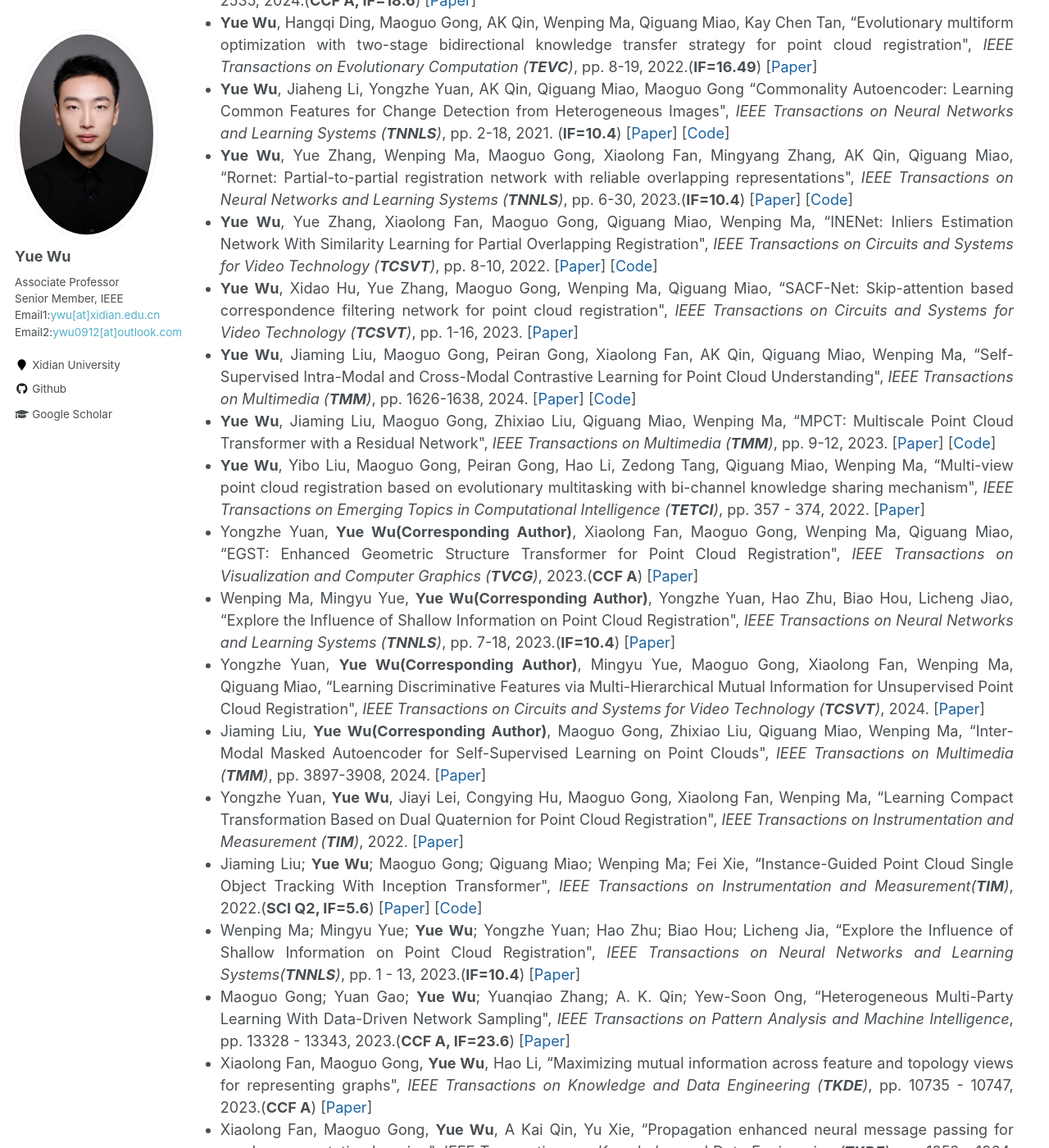
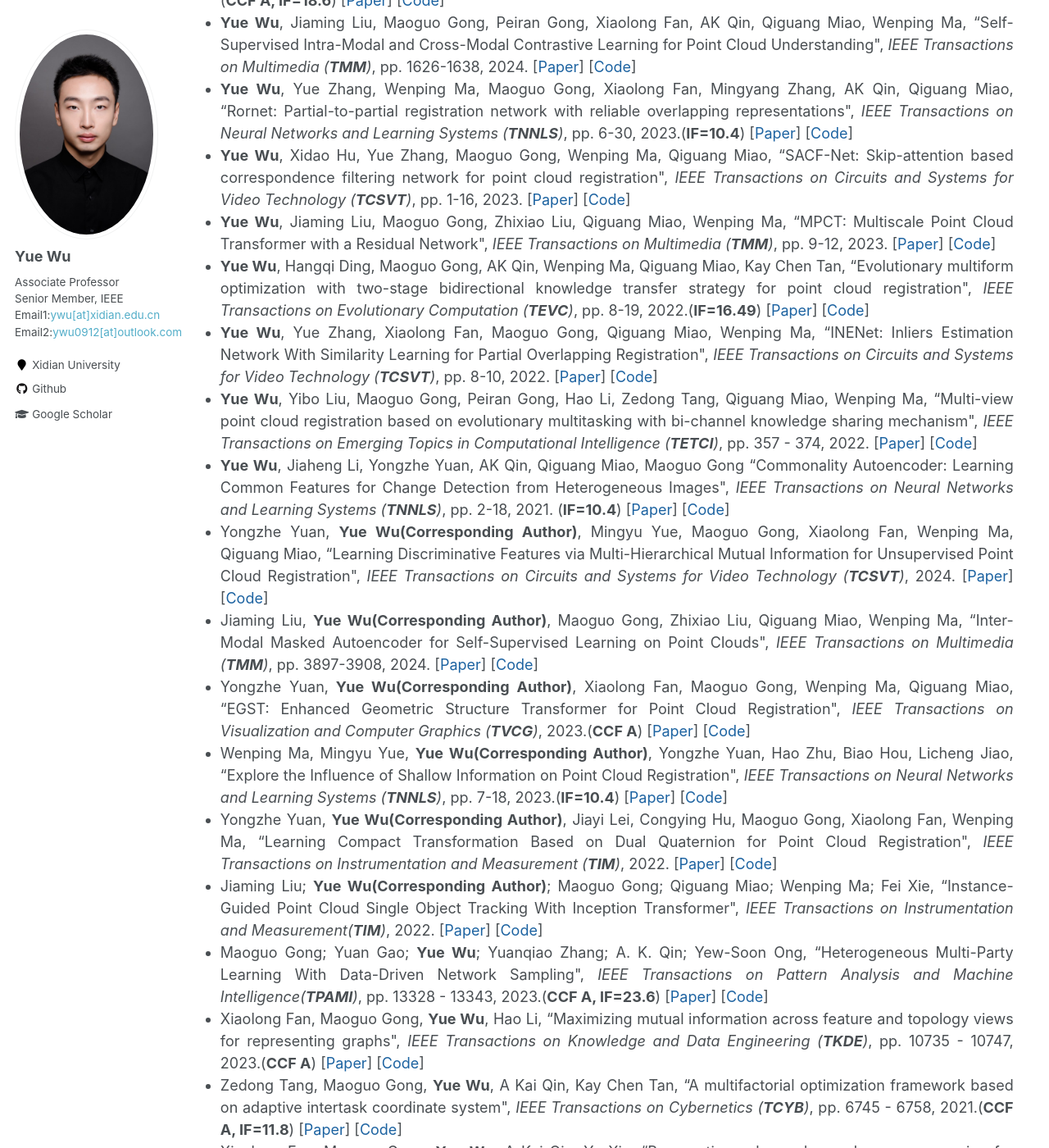
Before and after one commit to ywuchina/ywuchina.github.io, a Jekyll site: the page built from _pages/home.md, in a window 1280 px wide and 1400 px high, scrolled down 2874 px. Shown: the whole window at 82% size. Built offline with Jekyll 4.4.1, drawn with Linux system fonts in a browser that asks for light colours; some of the changed text lies outside the part shown.

Commit message:
Update paper.html

```diff
--- a/_includes/paper.html
+++ b/_includes/paper.html
@@ -24,22 +24,89 @@
 <span>
 <b>Yue Wu</b>, Jiaming Liu, Maoguo Gong, Qiguang Miao, Wenping Ma, Cai Xu,
 “Joint Semantic Segmentation using representations of LiDAR point clouds and camera images",
-<i>Information Fusion (<b>INFORM FUSION</b>)</i>, pp. 1566-2535, 2024.(<b>CCF A, IF=18.6</b>)
+<i>Information Fusion (<b>inffus</b>)</i>, pp. 1566-2535, 2024.(<b>CCF A, IF=18.6</b>)
 [<a href= "https://www.sciencedirect.com/science/article/abs/pii/S1566253524001489" target="_blank">Paper</a>]
+[<a href= "https://github.com/ywu0912/TeamCode.git" target="_blank">Code</a>]
 </span>
 </li>
+<!--paper2-->
+<li style="margin-bottom: 1.5;">
+    <span>
+    <b>Yue Wu</b>, Jiaming Liu, Maoguo Gong, Peiran Gong, Xiaolong Fan, AK Qin, Qiguang Miao, Wenping Ma,
+    “Self-Supervised Intra-Modal and Cross-Modal Contrastive Learning for Point Cloud Understanding",
+    <i>IEEE Transactions on Multimedia (<b>TMM</b>)</i>, pp. 1626-1638, 2024.
+    [<a href= "https://ieeexplore.ieee.org/document/10147273" target="_blank">Paper</a>]
+    [<a href= "https://github.com/liujia99/CrossNet" target="_blank">Code</a>]
+    </span>
+</li>
+<!--paper3-->
+<li style="margin-bottom: 1.5;">
+    <span>
+    <b>Yue Wu</b>, Yue Zhang, Wenping Ma, Maoguo Gong, Xiaolong Fan, Mingyang Zhang, AK Qin, Qiguang Miao,
+    “Rornet: Partial-to-partial registration network with reliable overlapping representations",
+    <i>IEEE Transactions on Neural Networks and Learning Systems (<b>TNNLS</b>)</i>, pp. 6-30, 2023.(<b>IF=10.4</b>)
+    [<a href= "https://ieeexplore.ieee.org/document/10168979" target="_blank">Paper</a>]
+    [<a href= "https://github.com/superYuezhang/RORNet" target="_blank">Code</a>]
+    </span>
+    </li>
+<!--paper4-->
+<li style="margin-bottom: 1.5;">
+    <span>
+    <b>Yue Wu</b>, Xidao Hu, Yue Zhang, Maoguo Gong, Wenping Ma, Qiguang Miao,
+    “SACF-Net: Skip-attention based correspondence filtering network for point cloud registration",
+    <i>IEEE Transactions on Circuits and Systems for Video Technology (<b>TCSVT</b>)</i>, pp. 1-16, 2023.
+    [<a href= "https://ieeexplore.ieee.org/abstract/document/10018266" target="_blank">Paper</a>]
+    [<a href= "https://github.com/HXDao/SACF-Net" target="_blank">Code</a>]
+    </span>
+    </li>
 
-<!--paper2-->
+<!--paper5-->
+<li style="margin-bottom: 1.5;">
+    <span>
+    <b>Yue Wu</b>, Jiaming Liu, Maoguo Gong, Zhixiao Liu, Qiguang Miao, Wenping Ma,
+    “MPCT: Multiscale Point Cloud Transformer with a Residual Network",
+    <i>IEEE Transactions on Multimedia (<b>TMM</b>)</i>, pp. 9-12, 2023.
+    [<a href= "https://ieeexplore.ieee.org/document/10249213" target="_blank">Paper</a>]
+    [<a href= "https://github.com/ywuchina/TeamCode/blob/main/MindSpore%20Project/MPCT_mindspore.zip" target="_blank">Code</a>]
+    </span>
+    </li>
+<!--paper6-->
 <li style="margin-bottom: 1.5;">
 <span>
 <b>Yue Wu</b>, Hangqi Ding, Maoguo Gong, AK Qin, Wenping Ma, Qiguang Miao, Kay Chen Tan,
 “Evolutionary multiform optimization with two-stage bidirectional knowledge transfer strategy for point cloud registration",
 <i>IEEE Transactions on Evolutionary Computation (<b>TEVC</b>)</i>, pp. 8-19, 2022.(<b>IF=16.49</b>)
 [<a href= "https://ieeexplore.ieee.org/document/9925083" target="_blank">Paper</a>]
+[<a href= "https://github.com/ywu0912/TeamCode.git" target="_blank">Code</a>]
 </span>
 </li>
 
-<!--paper3-->
+
+
+<!--paper7-->
+<li style="margin-bottom: 1.5;">
+    <span>
+    <b>Yue Wu</b>, Yue Zhang, Xiaolong Fan, Maoguo Gong, Qiguang Miao, Wenping Ma,
+    “INENet: Inliers Estimation Network With Similarity Learning for Partial Overlapping Registration",
+    <i>IEEE Transactions on Circuits and Systems for Video Technology (<b>TCSVT</b>)</i>, pp. 8-10, 2022.
+    [<a href= "https://ieeexplore.ieee.org/document/9915616" target="_blank">Paper</a>]
+    [<a href= "https://github.com/superYuezhang/INENet" target="_blank">Code</a>]
+    </span>
+    </li>
+<!--paper8-->
+<li style="margin-bottom: 1.5;">
+    <span>
+        <b>Yue Wu</b>, Yibo Liu, Maoguo Gong, Peiran Gong, Hao Li, Zedong Tang, Qiguang Miao, Wenping Ma,
+    “Multi-view point cloud registration based on evolutionary multitasking with bi-channel knowledge sharing mechanism",
+    <i>IEEE Transactions on Emerging Topics in Computational Intelligence (<b>TETCI</b>)</i>, pp. 357 - 374, 2022.
+    [<a href= "https://ieeexplore.ieee.org/abstract/document/9903069" target="_blank">Paper</a>]
+    [<a href= "https://github.com/ywu0912/TeamCode.git" target="_blank">Code</a>]
+    </span>
+    </li>
+
+
+
+<!--paper9-->
 <li style="margin-bottom: 1.5;">
 <span>
 <b>Yue Wu</b>, Jiaheng Li, Yongzhe Yuan, AK Qin, Qiguang Miao, Maoguo Gong
@@ -52,76 +119,56 @@
 
 
 
-<!--paper4-->
-<li style="margin-bottom: 1.5;">
-<span>
-<b>Yue Wu</b>, Yue Zhang, Wenping Ma, Maoguo Gong, Xiaolong Fan, Mingyang Zhang, AK Qin, Qiguang Miao,
-“Rornet: Partial-to-partial registration network with reliable overlapping representations",
-<i>IEEE Transactions on Neural Networks and Learning Systems (<b>TNNLS</b>)</i>, pp. 6-30, 2023.(<b>IF=10.4</b>)
-[<a href= "https://ieeexplore.ieee.org/document/10168979" target="_blank">Paper</a>]
-[<a href= "https://github.com/superYuezhang/RORNet" target="_blank">Code</a>]
-</span>
-</li>
-
-<!--paper5-->
-<li style="margin-bottom: 1.5;">
-<span>
-<b>Yue Wu</b>, Yue Zhang, Xiaolong Fan, Maoguo Gong, Qiguang Miao, Wenping Ma,
-“INENet: Inliers Estimation Network With Similarity Learning for Partial Overlapping Registration",
-<i>IEEE Transactions on Circuits and Systems for Video Technology (<b>TCSVT</b>)</i>, pp. 8-10, 2022.
-[<a href= "https://ieeexplore.ieee.org/document/9915616" target="_blank">Paper</a>]
-[<a href= "https://github.com/superYuezhang/INENet" target="_blank">Code</a>]
-</span>
-</li>
-
-
-<!--paper6-->
-<li style="margin-bottom: 1.5;">
-<span>
-<b>Yue Wu</b>, Xidao Hu, Yue Zhang, Maoguo Gong, Wenping Ma, Qiguang Miao,
-“SACF-Net: Skip-attention based correspondence filtering network for point cloud registration",
-<i>IEEE Transactions on Circuits and Systems for Video Technology (<b>TCSVT</b>)</i>, pp. 1-16, 2023.
-[<a href= "https://ieeexplore.ieee.org/abstract/document/10018266" target="_blank">Paper</a>]
-</span>
-</li>
-
-
-<!--paper7-->
-<li style="margin-bottom: 1.5;">
-<span>
-<b>Yue Wu</b>, Jiaming Liu, Maoguo Gong, Peiran Gong, Xiaolong Fan, AK Qin, Qiguang Miao, Wenping Ma,
-“Self-Supervised Intra-Modal and Cross-Modal Contrastive Learning for Point Cloud Understanding",
-<i>IEEE Transactions on Multimedia (<b>TMM</b>)</i>, pp. 1626-1638, 2024.
-[<a href= "https://ieeexplore.ieee.org/document/10147273" target="_blank">Paper</a>]
-[<a href= "https://github.com/liujia99/CrossNet" target="_blank">Code</a>]
-</span>
-</li>
 
 
 
-<!--paper8-->
-<li style="margin-bottom: 1.5;">
-<span>
-<b>Yue Wu</b>, Jiaming Liu, Maoguo Gong, Zhixiao Liu, Qiguang Miao, Wenping Ma,
-“MPCT: Multiscale Point Cloud Transformer with a Residual Network",
-<i>IEEE Transactions on Multimedia (<b>TMM</b>)</i>, pp. 9-12, 2023.
-[<a href= "https://ieeexplore.ieee.org/document/10249213" target="_blank">Paper</a>]
-[<a href= "https://github.com/ywuchina/TeamCode/blob/main/MindSpore%20Project/MPCT_mindspore.zip" target="_blank">Code</a>]
-</span>
-</li>
 
 
-<li style="margin-bottom: 1.5;">
-<span>
-  <b>Yue Wu</b>, Yibo Liu, Maoguo Gong, Peiran Gong, Hao Li, Zedong Tang, Qiguang Miao, Wenping Ma,
-“Multi-view point cloud registration based on evolutionary multitasking with bi-channel knowledge sharing mechanism",
-<i>IEEE Transactions on Emerging Topics in Computational Intelligence (<b>TETCI</b>)</i>, pp. 357 - 374, 2022.
-[<a href= "https://ieeexplore.ieee.org/abstract/document/9903069" target="_blank">Paper</a>]
-</span>
-</li>
+
+
+
+
+
+
+
+
+
+
+
 
 
 <!--通讯-->
+
+
+
+<!--paper11-->
+<li style="margin-bottom: 1.5;">
+    <span><!--老师是通讯作者的在后面标注-->
+    Yongzhe Yuan, <b>Yue Wu(Corresponding Author)</b>, Mingyu Yue, Maoguo Gong, Xiaolong Fan, Wenping Ma, Qiguang Miao,
+    “Learning Discriminative Features via Multi-Hierarchical Mutual Information for Unsupervised Point Cloud Registration",
+    <i>IEEE Transactions on Circuits and Systems for Video Technology (<b>TCSVT</b>)</i>, 2024.
+    [<a href= "https://ieeexplore.ieee.org/abstract/document/10475373" target="_blank">Paper</a>]
+    [<a href= "https://github.com/ywu0912/TeamCode.git" target="_blank">Code</a>]
+    </span>
+    </li>
+<!--paper12-->
+<li style="margin-bottom: 1.5;">
+    <span>
+    Jiaming Liu, <b>Yue Wu(Corresponding Author)</b>, Maoguo Gong, Zhixiao Liu, Qiguang Miao, Wenping Ma,
+    “Inter-Modal Masked Autoencoder for Self-Supervised Learning on Point Clouds",
+    <i>IEEE Transactions on Multimedia (<b>TMM</b>)</i>, pp. 3897-3908, 2024.
+    [<a href= "https://ieeexplore.ieee.org/abstract/document/10262210" target="_blank">Paper</a>]
+    [<a href= "https://github.com/ywu0912/TeamCode.git" target="_blank">Code</a>]
+    </span>
+    </li>
+
+
+
+
+
+
+
+
 
 <!--paper9-->
 <li style="margin-bottom: 1.5;">
@@ -130,8 +177,10 @@ Yongzhe Yuan,<b> Yue Wu(Corresponding Author)</b>, Xiaolong Fan, Maoguo Gong, We
 “EGST: Enhanced Geometric Structure Transformer for Point Cloud Registration",
 <i>IEEE Transactions on Visualization and Computer Graphics (<b>TVCG</b>)</i>, 2023.(<b>CCF A</b>)
 [<a href= "https://ieeexplore.ieee.org/abstract/document/10319695" target="_blank">Paper</a>]
+[<a href= "https://github.com/ywu0912/TeamCode.git" target="_blank">Code</a>]
 </span>
 </li>
+
 
 <!--paper10-->
 <li style="margin-bottom: 1.5;">
@@ -140,69 +189,7 @@ Wenping Ma, Mingyu Yue, <b>Yue Wu(Corresponding Author)</b>, Yongzhe Yuan, Hao Z
 “Explore the Influence of Shallow Information on Point Cloud Registration",
 <i>IEEE Transactions on Neural Networks and Learning Systems (<b>TNNLS</b>)</i>, pp. 7-18, 2023.(<b>IF=10.4</b>)
 [<a href= "https://ieeexplore.ieee.org/abstract/document/10185932" target="_blank">Paper</a>]
-</span>
-</li>
-
-<!--paper11-->
-<li style="margin-bottom: 1.5;">
-<span><!--老师是通讯作者的在后面标注-->
-Yongzhe Yuan, <b>Yue Wu(Corresponding Author)</b>, Mingyu Yue, Maoguo Gong, Xiaolong Fan, Wenping Ma, Qiguang Miao,
-“Learning Discriminative Features via Multi-Hierarchical Mutual Information for Unsupervised Point Cloud Registration",
-<i>IEEE Transactions on Circuits and Systems for Video Technology (<b>TCSVT</b>)</i>, 2024.
-[<a href= "https://ieeexplore.ieee.org/abstract/document/10475373" target="_blank">Paper</a>]
-</span>
-</li>
-
-
-
-<!--paper12-->
-<li style="margin-bottom: 1.5;">
-<span>
-Jiaming Liu, <b>Yue Wu(Corresponding Author)</b>, Maoguo Gong, Zhixiao Liu, Qiguang Miao, Wenping Ma,
-“Inter-Modal Masked Autoencoder for Self-Supervised Learning on Point Clouds",
-<i>IEEE Transactions on Multimedia (<b>TMM</b>)</i>, pp. 3897-3908, 2024.
-[<a href= "https://ieeexplore.ieee.org/abstract/document/10262210" target="_blank">Paper</a>]
-</span>
-</li>
-
-<!--1-->
-<li style="margin-bottom: 1.5;">
-<span>
-  Yongzhe Yuan, <b>Yue Wu</b>, Jiayi Lei, Congying Hu, Maoguo Gong, Xiaolong Fan, Wenping Ma,
-“Learning Compact Transformation Based on Dual Quaternion for Point Cloud Registration",
-<i>IEEE Transactions on Instrumentation and Measurement (<b>TIM</b>)</i>,  2022.
-[<a href= "https://ieeexplore.ieee.org/abstract/document/10381830" target="_blank">Paper</a>]
-</span>
-</li>
-
-<!--2-->
-<li style="margin-bottom: 1.5;">
-<span>
-  Jiaming Liu; <b>Yue Wu</b>; Maoguo Gong; Qiguang Miao; Wenping Ma; Fei Xie,
-“Instance-Guided Point Cloud Single Object Tracking With Inception Transformer",
-<i>IEEE Transactions on Instrumentation and Measurement(<b>TIM</b>)</i>,  2022.(<b>SCI Q2, IF=5.6</b>)
-[<a href= "https://ieeexplore.ieee.org/abstract/document/10242082/" target="_blank">Paper</a>]
-[<a href= "https://github.com/liujia99/PTIT" target="_blank">Code</a>]
-</span>
-</li>
-
-<!--3-->
-<li style="margin-bottom: 1.5;">
-<span>
-  Wenping Ma; Mingyu Yue; <b>Yue Wu</b>; Yongzhe Yuan; Hao Zhu; Biao Hou; Licheng Jia,
-“Explore the Influence of Shallow Information on Point Cloud Registration",
-<i> IEEE Transactions on Neural Networks and Learning Systems(<b>TNNLS</b>)</i>, pp. 1 - 13, 2023.(<b>IF=10.4</b>)
-[<a href= "https://ieeexplore.ieee.org/abstract/document/10185932" target="_blank">Paper</a>]
-</span>
-</li>
-
-<!--4-->
-<li style="margin-bottom: 1.5;">
-<span>
-  Maoguo Gong; Yuan Gao; <b>Yue Wu</b>; Yuanqiao Zhang; A. K. Qin; Yew-Soon Ong,
-“Heterogeneous Multi-Party Learning With Data-Driven Network Sampling",
-<i>IEEE Transactions on Pattern Analysis and Machine Intelligence</i>, pp. 13328 - 13343, 2023.(<b>CCF A, IF=23.6</b>)
-[<a href= "https://ieeexplore.ieee.org/abstract/document/10167861" target="_blank">Paper</a>]
+[<a href= "https://github.com/ywu0912/TeamCode.git" target="_blank">Code</a>]
 </span>
 </li>
 
@@ -210,14 +197,65 @@ Jiaming Liu, <b>Yue Wu(Corresponding Author)</b>, Maoguo Gong, Zhixiao Liu, Qigu
 
 
 
+
+<!--paper11-->
+<li style="margin-bottom: 1.5;">
+<span>
+  Yongzhe Yuan, <b>Yue Wu(Corresponding Author)</b>, Jiayi Lei, Congying Hu, Maoguo Gong, Xiaolong Fan, Wenping Ma,
+“Learning Compact Transformation Based on Dual Quaternion for Point Cloud Registration",
+<i>IEEE Transactions on Instrumentation and Measurement (<b>TIM</b>)</i>,  2022.
+[<a href= "https://ieeexplore.ieee.org/abstract/document/10381830" target="_blank">Paper</a>]
+[<a href= "https://github.com/ywu0912/TeamCode.git" target="_blank">Code</a>]
+</span>
+</li>
+
+
+<!--paper12-->
+<li style="margin-bottom: 1.5;">
+<span>
+  Jiaming Liu; <b>Yue Wu(Corresponding Author)</b>; Maoguo Gong; Qiguang Miao; Wenping Ma; Fei Xie,
+“Instance-Guided Point Cloud Single Object Tracking With Inception Transformer",
+<i>IEEE Transactions on Instrumentation and Measurement(<b>TIM</b>)</i>,  2022.
+[<a href= "https://ieeexplore.ieee.org/abstract/document/10242082/" target="_blank">Paper</a>]
+[<a href= "https://github.com/liujia99/PTIT" target="_blank">Code</a>]
+</span>
+</li>
+
+
+
+<!--paper13-->
+<li style="margin-bottom: 1.5;">
+<span>
+  Maoguo Gong; Yuan Gao; <b>Yue Wu</b>; Yuanqiao Zhang; A. K. Qin; Yew-Soon Ong,
+“Heterogeneous Multi-Party Learning With Data-Driven Network Sampling",
+<i>IEEE Transactions on Pattern Analysis and Machine Intelligence(<b>TPAMI</b>)</i>, pp. 13328 - 13343, 2023.(<b>CCF A, IF=23.6</b>)
+[<a href= "https://ieeexplore.ieee.org/abstract/document/10167861" target="_blank">Paper</a>]
+[<a href= "" target="_blank">Code</a>]
+</span>
+</li>
 <li style="margin-bottom: 1.5;">
   <span>
     Xiaolong Fan, Maoguo Gong, <b>Yue Wu</b>, Hao Li,
   “Maximizing mutual information across feature and topology views for representing graphs",
   <i>IEEE Transactions on Knowledge and Data Engineering (<b>TKDE</b>)</i>, pp. 10735 - 10747, 2023.(<b>CCF A</b>)
   [<a href= "https://ieeexplore.ieee.org/abstract/document/10093032" target="_blank">Paper</a>]
+  [<a href= "" target="_blank">Code</a>]
   </span>
   </li>
+
+
+
+
+<li style="margin-bottom: 1.5;">
+    <span>
+      Zedong Tang, Maoguo Gong, <b>Yue Wu</b>, A Kai Qin, Kay Chen Tan,
+    “A multifactorial optimization framework based on adaptive intertask coordinate system",
+    <i>IEEE Transactions on Cybernetics (<b>TCYB</b>)</i>, pp. 6745 - 6758, 2021.(<b>CCF A, IF=11.8</b>)
+    [<a href= "https://ieeexplore.ieee.org/abstract/document/9325875" target="_blank">Paper</a>]
+    [<a href= "" target="_blank">Code</a>]
+    </span>
+    </li>
+
 
 
 
@@ -227,6 +265,7 @@ Jiaming Liu, <b>Yue Wu(Corresponding Author)</b>, Maoguo Gong, Zhixiao Liu, Qigu
   “Propagation enhanced neural message passing for graph representation learning",
   <i>IEEE Transactions on Knowledge and Data Engineering (<b>TKDE</b>)</i>, pp. 1952 - 1964, 2021.(<b>CCF A</b>)
   [<a href= "https://ieeexplore.ieee.org/abstract/document/9508847" target="_blank">Paper</a>]
+  [<a href= "" target="_blank">Code</a>]
   </span>
   </li>
 
@@ -236,24 +275,18 @@ Jiaming Liu, <b>Yue Wu(Corresponding Author)</b>, Maoguo Gong, Zhixiao Liu, Qigu
 
 
 
-  <li style="margin-bottom: 1.5;">
-    <span>
-      Zedong Tang, Maoguo Gong, <b>Yue Wu</b>, A Kai Qin, Kay Chen Tan,
-    “A multifactorial optimization framework based on adaptive intertask coordinate system",
-    <i>IEEE Transactions on Cybernetics (<b>TCYB</b>)</i>, pp. 6745 - 6758, 2021.(<b>CCF A, IF=11.8</b>)
-    [<a href= "https://ieeexplore.ieee.org/abstract/document/9325875" target="_blank">Paper</a>]
-    </span>
-    </li>
 
 
 
 
-    <li style="margin-bottom: 1.5;">
+
+<li style="margin-bottom: 1.5;">
   <span>
     Zedong Tang, Maoguo Gong, <b>Yue Wu</b>, Wenfeng Liu, Yu Xie,
   “Regularized evolutionary multitask optimization: Learning to intertask transfer in aligned subspace",
   <i>IEEE Transactions on Evolutionary Computation (<b>TEVC</b>)</i>, pp. 262 - 276, 2020.(<b>IF=14.3</b>)
   [<a href= "https://ieeexplore.ieee.org/abstract/document/9195010" target="_blank">Paper</a>]
+  [<a href= "" target="_blank">Code</a>]
   </span>
   </li>
 
@@ -265,6 +298,7 @@ Jiaming Liu, <b>Yue Wu(Corresponding Author)</b>, Maoguo Gong, Zhixiao Liu, Qigu
     “Regularized evolutionary multitask optimization: Learning to intertask transfer in aligned subspace",
     <i>IEEE Transactions on Evolutionary Computation (<b>TEVC</b>)</i>, pp. 262 - 276, 2020.(<b>IF=14.3</b>)
     [<a href= "https://ieeexplore.ieee.org/abstract/document/9195010" target="_blank">Paper</a>]
+    [<a href= "" target="_blank">Code</a>]
     </span>
     </li>
 
```
